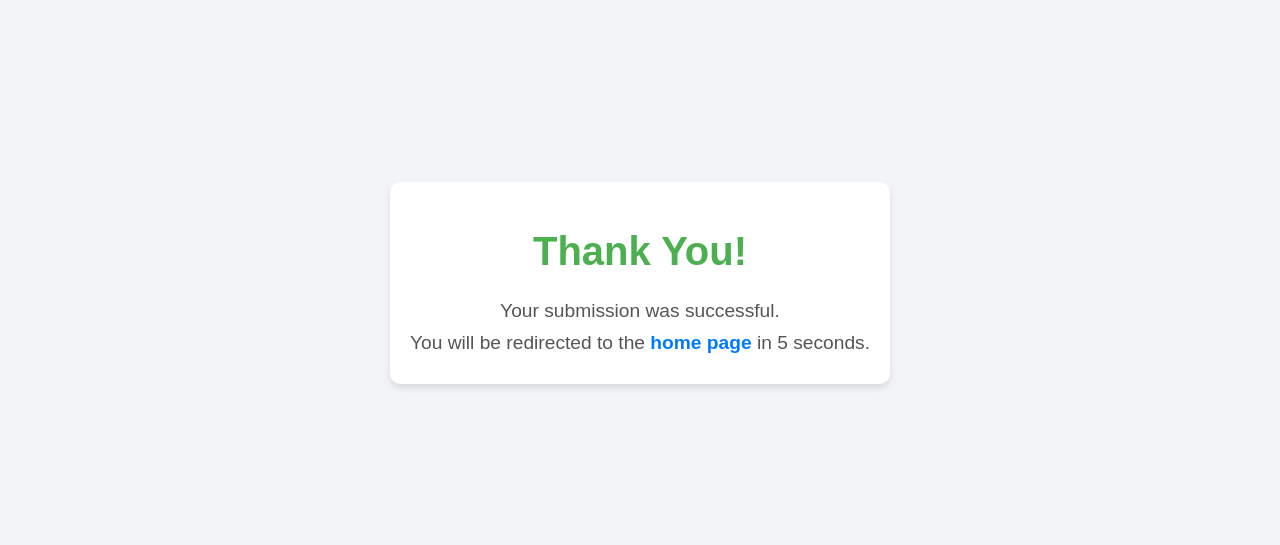
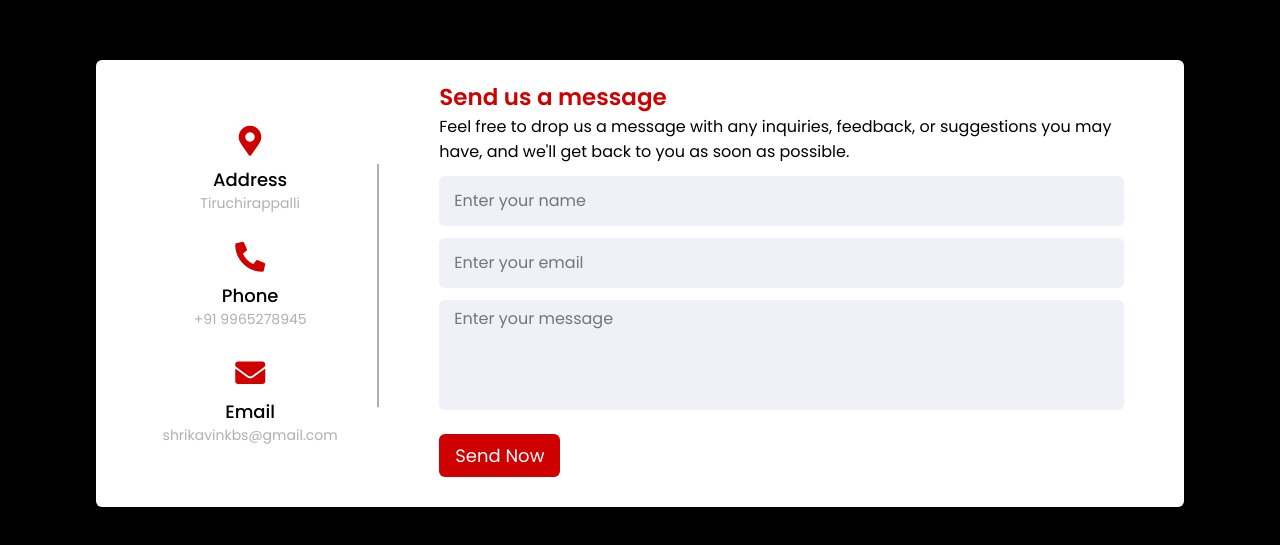
Before and after one commit to SHRIKAVIN/skflix.github.io, a plain HTML site: page contact.html in a window 1280 px wide. Shown: the part 117-662 px from the top of the page. Drawn offline with Linux system fonts and the light colour scheme.

Commit message:
Update contact.html

```diff
--- a/contact.html
+++ b/contact.html
@@ -1,56 +1,57 @@
 <!DOCTYPE html>
-<html lang="en">
+<html lang="en" dir="ltr">
   <head>
-    <meta charset="UTF-8" />
-    <meta name="viewport" content="width=device-width, initial-scale=1.0" />
-    <meta http-equiv="refresh" content="5; url=index.html" />
-    <title>Thank You</title>
-    <style>
-      body {
-        font-family: Arial, sans-serif;
-        text-align: center;
-        margin: 0;
-        padding: 0;
-        background: #f3f4f7;
-        display: flex;
-        justify-content: center;
-        align-items: center;
-        height: 100vh;
+    <meta charset="UTF-8">
+    <title>SKFLIX Contact Us</title>
+    <link rel="stylesheet" href="contact.css">
+    <!-- Fontawesome CDN Link -->
+    <link rel="stylesheet" href="https://cdnjs.cloudflare.com/ajax/libs/font-awesome/5.15.2/css/all.min.css"/>
+    <meta name="viewport" content="width=device-width, initial-scale=1.0">
+    <script>
+      function redirectToThankYouPage() {
+        window.location.href = "thankyou.html";
       }
-      .thank-you-container {
-        max-width: 600px;
-        padding: 20px;
-        background: white;
-        box-shadow: 0 4px 6px rgba(0, 0, 0, 0.1);
-        border-radius: 10px;
-      }
-      h1 {
-        color: #4caf50;
-        font-size: 2.5rem;
-      }
-      p {
-        color: #555;
-        font-size: 1.2rem;
-        margin: 10px 0;
-      }
-      a {
-        text-decoration: none;
-        color: #007bff;
-        font-weight: bold;
-      }
-      a:hover {
-        text-decoration: underline;
-      }
-    </style>
+    </script>
   </head>
-  <body>
-    <div class="thank-you-container">
-      <h1>Thank You!</h1>
-      <p>Your submission was successful.</p>
-      <p>
-        You will be redirected to the <a href="login.html">home page</a> in 5
-        seconds.
-      </p>
+<body>
+  <div class="container">
+    <div class="content">
+      <div class="left-side">
+        <div class="address details">
+          <i class="fas fa-map-marker-alt"></i>
+          <div class="topic">Address</div>
+          <div class="text-two">Tiruchirappalli</div>
+        </div>
+        <div class="phone details">
+          <i class="fas fa-phone-alt"></i>
+          <div class="topic">Phone</div>
+          <div class="text-one">+91 9965278945</div>
+        </div>
+        <div class="email details">
+          <i class="fas fa-envelope"></i>
+          <div class="topic">Email</div>
+          <div class="text-one">shrikavinkbs@gmail.com</div>
+        </div>
+      </div>
+      <div class="right-side">
+        <div class="topic-text">Send us a message</div>
+        <p>Feel free to drop us a message with any inquiries, feedback, or suggestions you may have, and we'll get back to you as soon as possible.</p>
+        <form action="javascript:void(0);">
+          <div class="input-box">
+            <input type="text" placeholder="Enter your name" required>
+          </div>
+          <div class="input-box">
+            <input type="email" placeholder="Enter your email" required>
+          </div>
+          <div class="input-box message-box">
+            <textarea placeholder="Enter your message" required></textarea>
+          </div>
+          <div class="button">
+            <input type="button" value="Send Now" onclick="redirectToThankYouPage()">
+          </div>
+        </form>
+      </div>
     </div>
-  </body>
+  </div>
+</body>
 </html>
```
